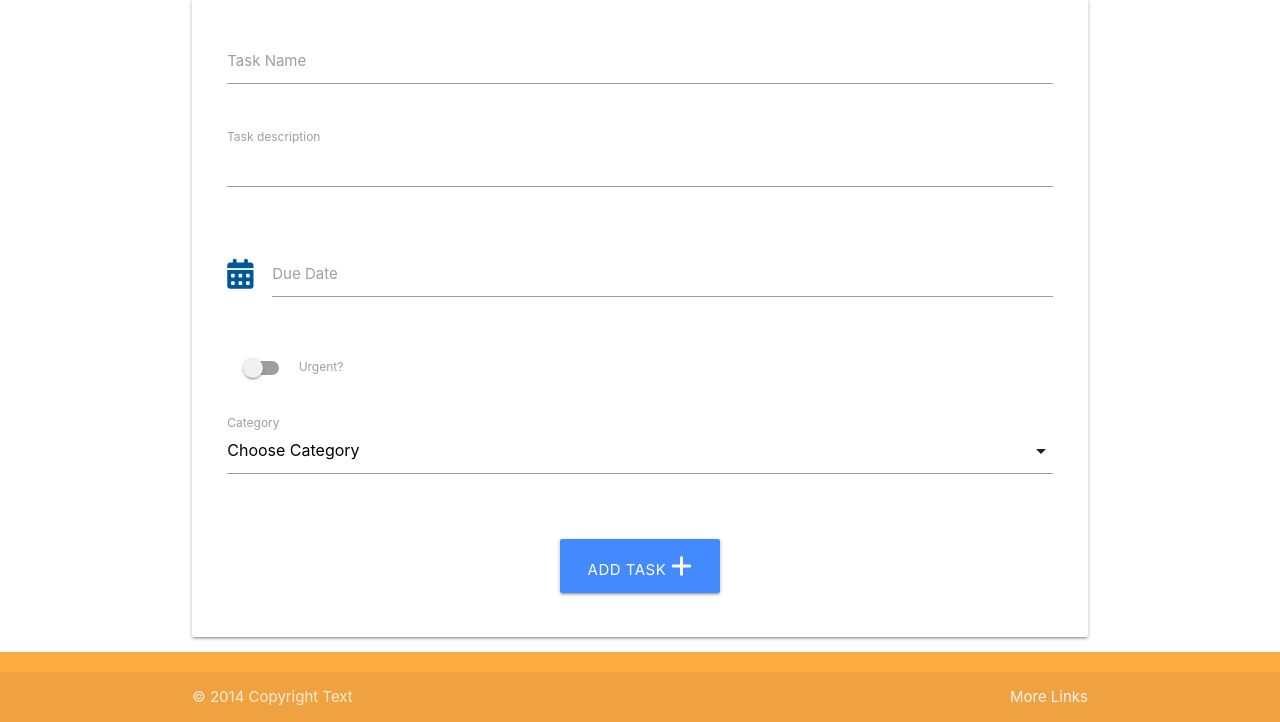
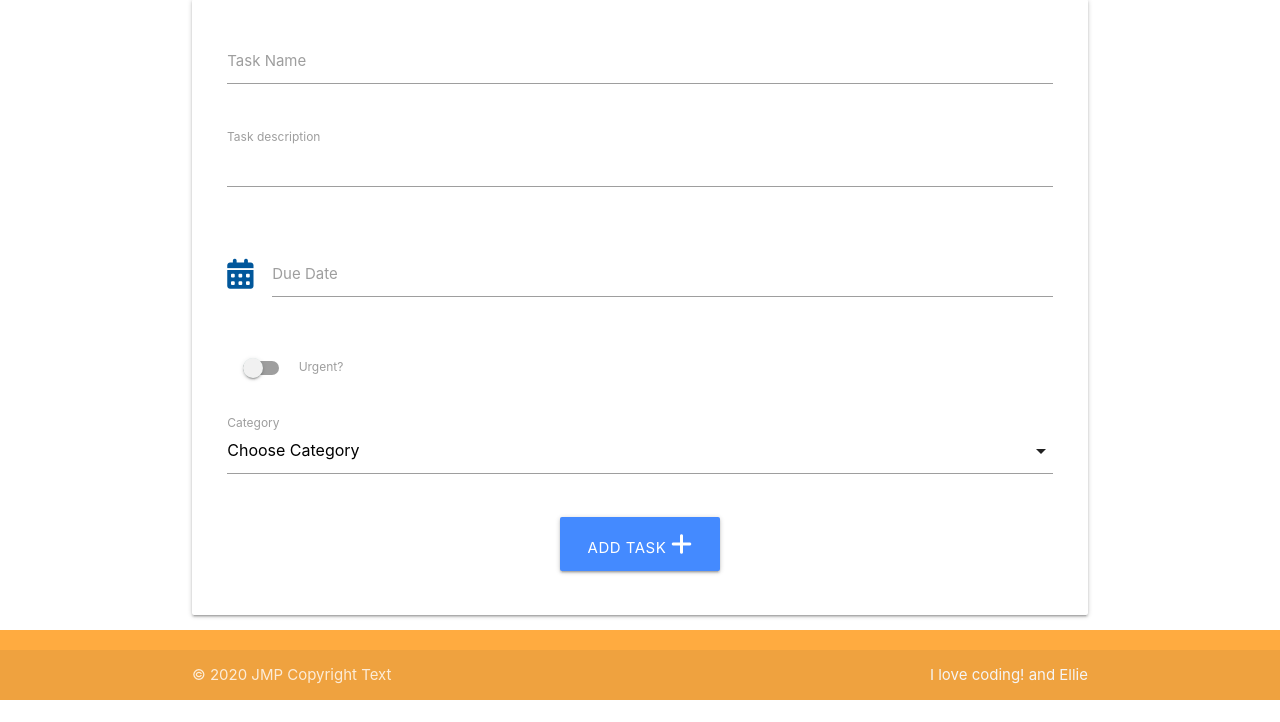
Before and after one commit to Jakemcp97/rdbms-mini-project, a Flask app: page /add_task in a window 1280 px wide. Shown: the part 160-882 px from the top of the page. After the commit the page ends 860 px from the top, so only its background shows below. Run offline with Flask 2, Linux system fonts and the light colour scheme; data that the repository does not hold is empty; some libraries are stand-ins or nearby versions.

Commit message:
tidying up some bugs

```diff
--- a/taskmanager/static/JS/script.js
+++ b/taskmanager/static/JS/script.js
@@ -5,7 +5,7 @@ document.addEventListener('DOMContentLoaded', function () {
     let datepicker = document.querySelectorAll('.datepicker');
     M.Datepicker.init(datepicker,{
         format:"dd, mmmm, yyyy",
-        i18n:{done: "Select"}
+        i18n:{done: "Select"},
     });
 
     let selects = document.querySelectorAll('select');
--- a/taskmanager/templates/add_task.html
+++ b/taskmanager/templates/add_task.html
@@ -5,7 +5,7 @@
 <h3 class="light-blue-text text-darken-4 center-align">add Tasks</h3>
 
 
-<div class="row card-panel white-text accent-2">
+<div class="row card-panel accent-2">
     <form class="col s12" method="post" action="{{ url_for('add_task') }}">
         <div class="row">
             <div class="input-field col s12">
@@ -25,7 +25,7 @@
         <div class="row">
             <div class="input-field col s12">
                 <i class="fas fa-calendar-alt prefix light-blue-text text-darken-4"></i>
-                <input id="due_date" name="due_date" type="text" class="datepicker validate" required>
+                <input id="due_date" name="due_date" type="text" class="datepicker validate light-blue-text" required>
                 <label for="due_date">Due Date</label>
             </div>
         </div>
@@ -48,7 +48,7 @@
                     {% for category in categories %}
                     <option value="{{ category.id }}">{{ category.category_name }}</option>
                     {% endfor %}
-                </select>>
+                </select>
                 <label for="category_id">Category</label>
             </div>
         </div>
--- a/taskmanager/templates/base.html
+++ b/taskmanager/templates/base.html
@@ -41,8 +41,8 @@
     <footer class="page-footer orange accent-2">
         <div class="footer-copyright">
             <div class="container">
-                © 2014 Copyright Text
-                <a class="grey-text text-lighten-4 right" href="#!">More Links</a>
+                © 2020 JMP Copyright Text
+                <a class="grey-text text-lighten-4 right" href="#!">I love coding! and Ellie</a>
             </div>
         </div>
     </footer>
--- a/taskmanager/templates/categories.html
+++ b/taskmanager/templates/categories.html
@@ -15,7 +15,7 @@
 <div class="row">
     {% for category in categories %}
     <div class="col s12 m6 l3">
-        <div class="card blue-grey darken-1 center-align">
+        <div class="card orange accent-3 center-align">
             <div class="card-content white-text">
                 <span class="card-title">{{category.category_name}}</span>
 
```
